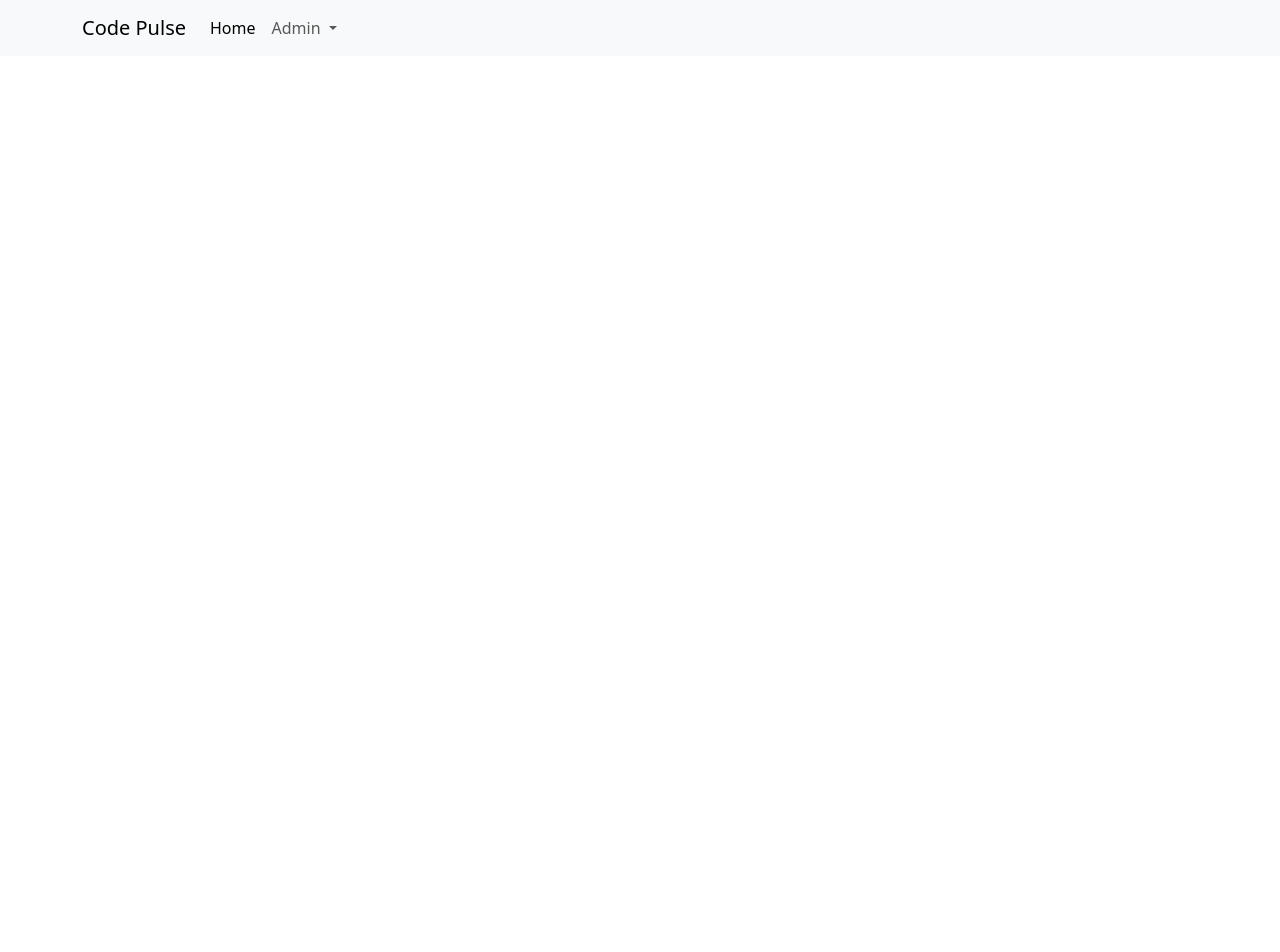
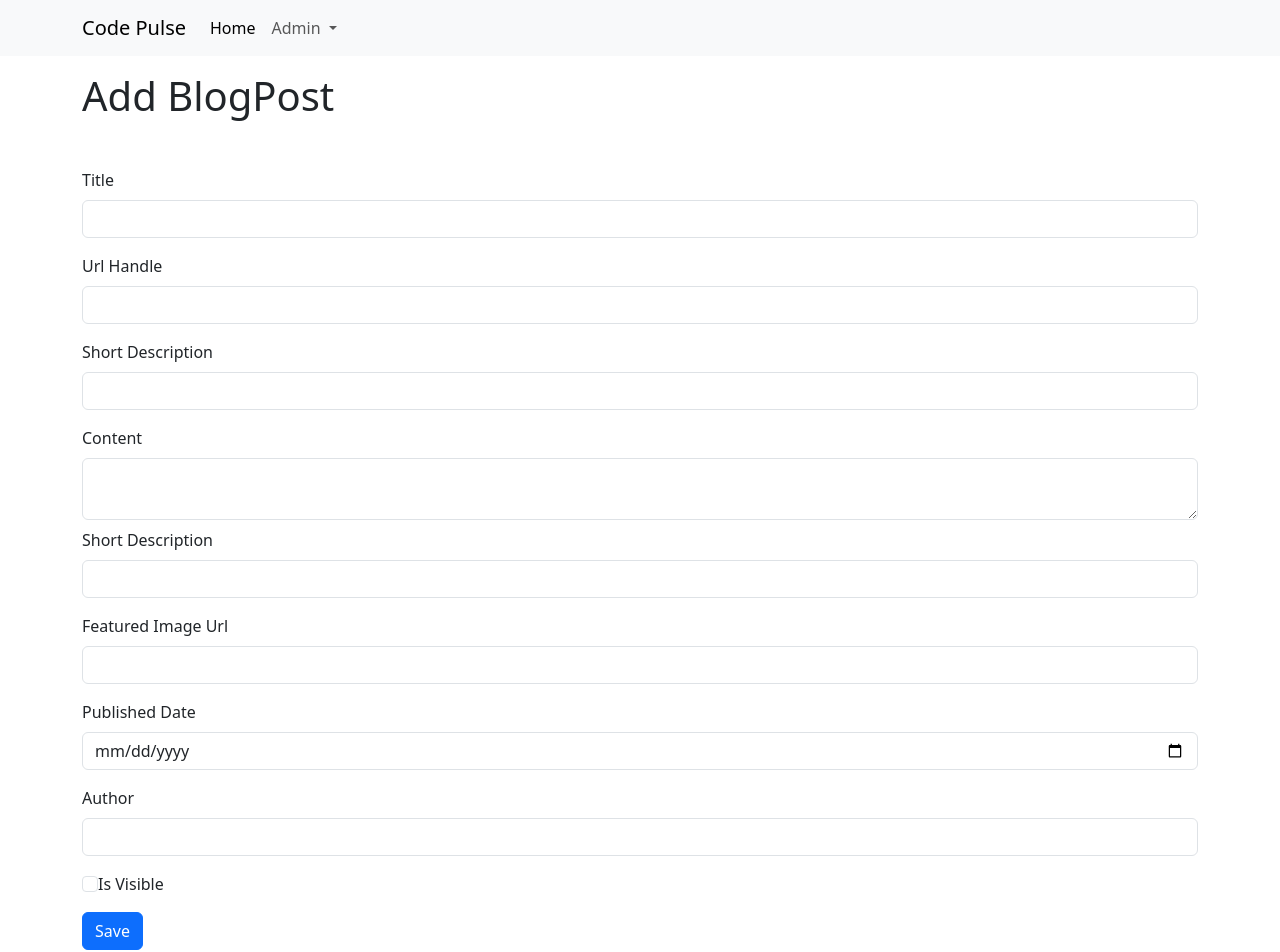
Before and after one commit to pedrooli98/angular-dotnet-app, an Angular app in the folder UI/codepulse/: page /admin/blogposts/add in a window 1280 px wide. Before the commit this address led to /. Shown: the top 952 px of the page. Before the commit the page ends 800 px from the top, so only its background shows below. Built offline with nearby package versions, Linux system fonts and the light colour scheme.

Commit message:
feat: Create BlogPost Add Component and Routing

```diff
--- a/UI/codepulse/src/app/app-routing.module.ts
+++ b/UI/codepulse/src/app/app-routing.module.ts
@@ -4,6 +4,7 @@ import { CategoryListComponent } from './features/category/category-list/categor
 import { AddCategoryComponent } from './features/category/add-category/add-category.component';
 import { EditCategoryComponent } from './features/category/edit-category/edit-category.component';
 import { BlogpostListComponent } from './features/blog-post/blogpost-list/blogpost-list.component';
+import { AddBlogpostComponent } from './features/blog-post/add-blogpost/add-blogpost.component';
 
 const routes: Routes = [
   {
@@ -21,6 +22,10 @@ const routes: Routes = [
   {
     path: 'admin/blogposts',
     component: BlogpostListComponent
+  },
+  {
+    path: 'admin/blogposts/add',
+    component: AddBlogpostComponent
   }
 ];
 
--- a/UI/codepulse/src/app/app.module.ts
+++ b/UI/codepulse/src/app/app.module.ts
@@ -9,7 +9,8 @@ import { AddCategoryComponent } from './features/category/add-category/add-categ
 import { FormsModule } from '@angular/forms';
 import { HttpClientModule } from '@angular/common/http';
 import { EditCategoryComponent } from './features/category/edit-category/edit-category.component';
-import { BlogpostListComponent } from './features/blog-post/blogpost-list/blogpost-list.component'
+import { BlogpostListComponent } from './features/blog-post/blogpost-list/blogpost-list.component';
+import { AddBlogpostComponent } from './features/blog-post/add-blogpost/add-blogpost.component'
 
 @NgModule({
   declarations: [
@@ -18,7 +19,8 @@ import { BlogpostListComponent } from './features/blog-post/blogpost-list/blogpo
     CategoryListComponent,
     AddCategoryComponent,
     EditCategoryComponent,
-    BlogpostListComponent
+    BlogpostListComponent,
+    AddBlogpostComponent
   ],
   imports: [
     BrowserModule,
--- /dev/null
+++ b/UI/codepulse/src/app/features/blog-post/add-blogpost/add-blogpost.component.html
@@ -0,0 +1,117 @@
+<div class="container">
+    <h1 class="mt-3">Add BlogPost</h1>
+
+    <form class="my-5">
+
+        <div class="mt-2">
+            <div class="mt-3">
+                <label for="title" class="form-label">Title</label>
+                <input
+                    type="text"
+                    class="form-control"
+                    id="title"
+                    name="title"
+                >
+            </div>
+        </div>
+
+        <div class="mt-2">
+            <div class="mt-3">
+                <label for="urlHandle" class="form-label">Url Handle</label>
+                <input
+                    type="text"
+                    class="form-control"
+                    id="urlHandle"
+                    name="urlHandle"
+                >
+            </div>
+        </div>
+
+        <div class="mt-2">
+            <div class="mt-3">
+                <label for="shortDescription" class="form-label">Short Description</label>
+                <input
+                    type="text"
+                    class="form-control"
+                    id="shortDescription"
+                    name="shortDescription"
+                >
+            </div>
+        </div>
+
+        <div class="mt-2">
+            <div class="mt-3">
+                <label for="content" class="form-label">Content</label>
+                <textarea
+                    class="form-control"
+                    id="content"
+                    name="content"
+                ></textarea>
+            </div>
+        </div>
+
+        <div class="mt-2">
+            <div class="mt3">
+                <label for="shortDescription" class="form-label">Short Description</label>
+                <input
+                    type="text"
+                    class="form-control"
+                    id="shortDescription"
+                    name="shortDescription"
+                >
+            </div>
+        </div>
+
+        <div class="mt-2">
+            <div class="mt-3">
+                <label for="featuredImageUrl" class="form-label">Featured Image Url</label>
+                <input
+                    type="text"
+                    class="form-control"
+                    id="featuredImageUrl"
+                    name="featuredImageUrl"
+                >
+            </div>
+        </div>
+
+        <div class="mt-2">
+            <div class="mt-3">
+                <label for="publishedDate" class="form-label">Published Date</label>
+                <input
+                    type="date"
+                    class="form-control"
+                    id="publishedDate"
+                    name="publishedDate"
+                >
+            </div>
+        </div>
+
+        <div class="mt-2">
+            <div class="mt-3">
+                <label for="author" class="form-label">Author</label>
+                <input
+                    type="text"
+                    class="form-control"
+                    id="author"
+                    name="author"
+                >
+            </div>
+        </div>
+
+        <div class="mt-2">
+            <div class="mt-3">
+                <input
+                    type="checkbox"
+                    class="form-check-input"
+                    id="isVisible"
+                >
+                <label for="isVisible" class="form-check-label">Is Visible</label>
+            </div>
+        </div>
+
+        <div class="mt-3">
+            <button type="submit" class="btn btn-primary">Save</button>
+        </div>
+
+    </form>
+</div>
```
Also changed, not shown: UI/codepulse/src/app/features/blog-post/add-blogpost/add-blogpost.component.ts (added, +10 -0 lines), UI/codepulse/src/app/features/blog-post/add-blogpost/add-blogpost.component.css (added), 1 other file (tests, documents, lock files or other folders).
